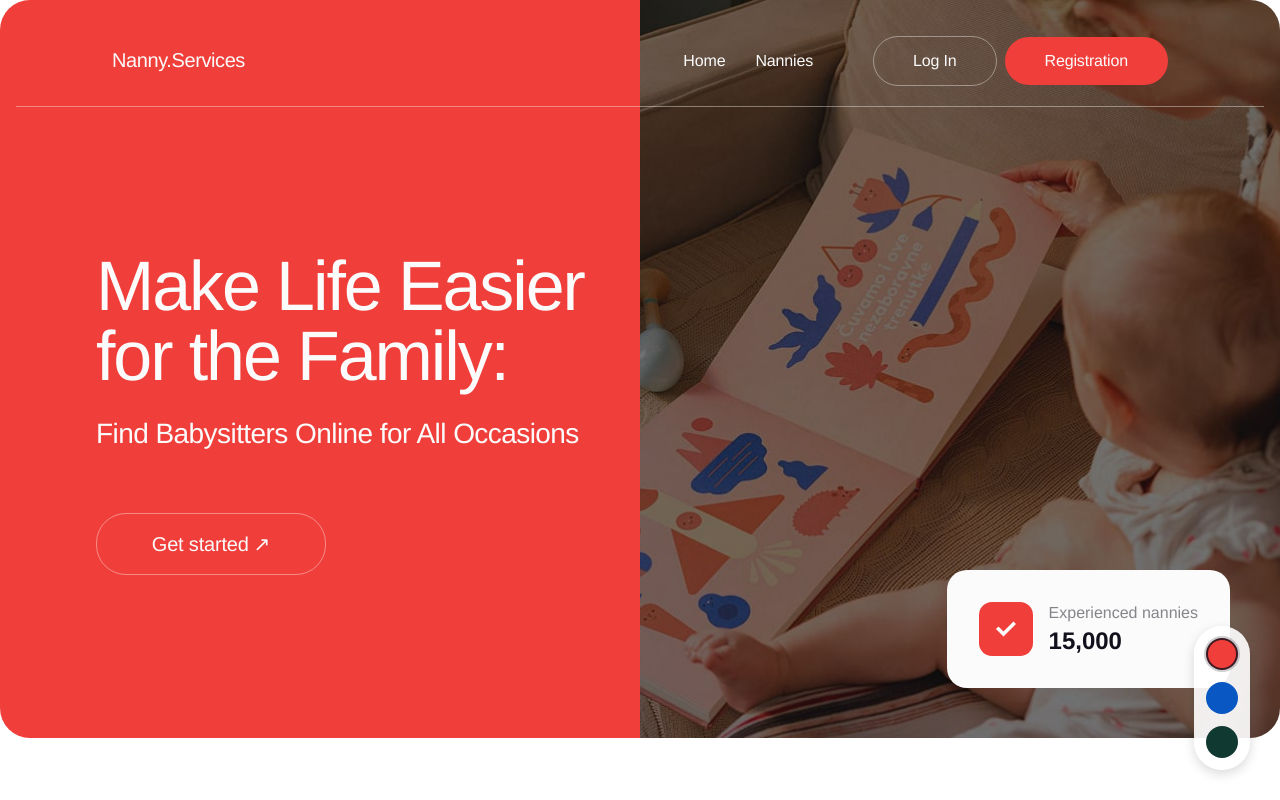
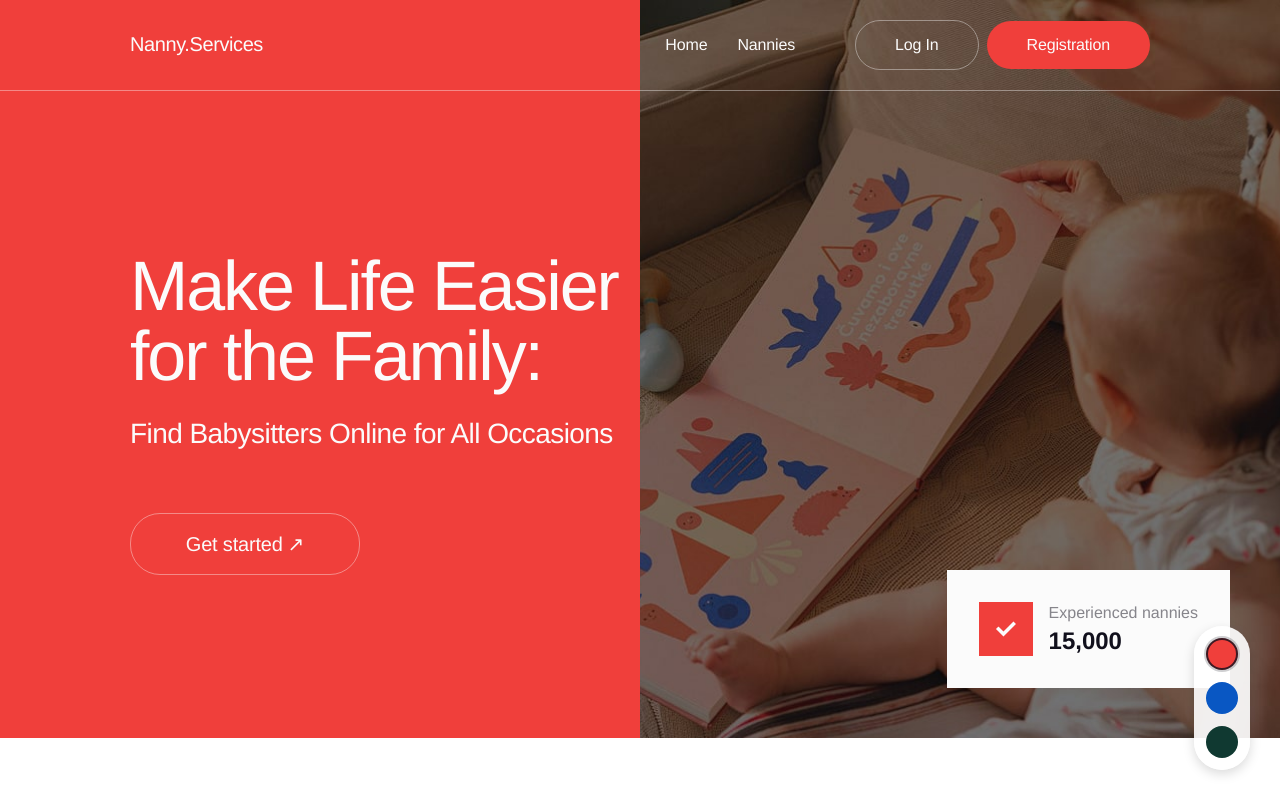
Before and after one commit to AlenaHavaleshko/nanny-service-app, a React (Vite) app: page / in a window 1280 px wide. Built offline with nearby package versions, Linux system fonts and the light colour scheme; no server answers.

Commit message:
fix header, hero button and add pop up to Appointment

```diff
--- a/src/components/Appointment/Appointment.tsx
+++ b/src/components/Appointment/Appointment.tsx
@@ -36,7 +36,7 @@ export const AppointmentSchema = Yup.object().shape({
   meetingTime: Yup.string()
     .matches(
       /^([01]?[0-9]|2[0-3]):[0-5][0-9]$/,
-      "Please enter time in HH:MM format"
+      "Please enter time in HH:MM format",
     )
     .required("Time is required"),
 
@@ -51,7 +51,7 @@ export const AppointmentSchema = Yup.object().shape({
 });
 
 export default function Appointment({ nanny }: AppointmentProps = {}) {
-  const { closeModal } = useModal();
+  const { closeModal, showNotification } = useModal();
 
   const {
     register,
@@ -66,6 +66,7 @@ export default function Appointment({ nanny }: AppointmentProps = {}) {
     console.log(data);
     reset();
     closeModal();
+    showNotification("Your appointment has been successfully sent!");
   };
   return (
     <div className={css.appointment}>
--- a/src/components/Header/Header.module.css
+++ b/src/components/Header/Header.module.css
@@ -3,11 +3,12 @@
   display: flex;
   justify-content: space-between;
   align-items: center;
-  z-index: 2;
-  position: absolute;
-  top: 16px;
-  left: 16px;
-  right: 16px;
+  z-index: 1000;
+  position: fixed;
+  top: 0;
+  left: 0;
+  right: 0;
+  width: 100%;
   background-color: transparent;
   box-sizing: border-box;
   border-bottom: none;
@@ -203,7 +204,7 @@
   }
 
   .header {
-    padding: 20px 96px;
+    padding: 20px 130px;
     border-bottom: 1px solid rgba(251, 251, 251, 0.4);
   }
 
@@ -244,10 +245,7 @@
 
 @media screen and (min-width: 1440px) {
   .header {
-    padding: 20px 66px;
-    top: 32px;
-    left: 32px;
-    right: 32px;
+    padding: 20px 145px;
   }
 
   .logo_text {
--- a/src/components/Hero/Hero.module.css
+++ b/src/components/Hero/Hero.module.css
@@ -1,7 +1,6 @@
 .hero {
   display: flex;
   flex-wrap: wrap;
-  border-radius: 30px;
   overflow: hidden;
   margin: 0 auto;
   min-height: 80vh;
@@ -25,7 +24,7 @@
   background: var(--primary-color);
   padding-top: 251px;
   padding-bottom: 163px;
-  padding-left: 96px;
+  padding-left: 130px;
 }
 
 .hero_left,
@@ -99,7 +98,6 @@
 .badge {
   padding: 32px;
   display: flex;
-  border-radius: 20px;
   background: #fbfbfb;
   display: flex;
   align-items: center;
@@ -110,7 +108,6 @@
 }
 
 .badge_icon {
-  border-radius: 13px;
   width: 54px;
   height: 54px;
   background: var(--primary-color);
--- a/src/components/Notification/Notification.module.css
+++ b/src/components/Notification/Notification.module.css
@@ -18,8 +18,8 @@
 }
 
 .content {
-  background: #fff;
-  border: 1px solid var(--primary-color);
+  background: #22c55e;
+  border: 1px solid #16a34a;
   border-radius: 12px;
   padding: 16px 20px;
   box-shadow: 0 4px 12px rgba(0, 0, 0, 0.15);
@@ -35,7 +35,7 @@
   font-weight: 400;
   font-size: 16px;
   line-height: 125%;
-  color: #11101c;
+  color: #fff;
   flex: 1;
 }
 
@@ -51,12 +51,12 @@
 }
 
 .close_icon {
-  stroke: #11101c;
+  stroke: #fff;
   stroke-width: 2px;
   width: 16px;
   height: 16px;
 }
 
 .close_btn:hover .close_icon {
-  stroke: var(--primary-color);
+  stroke: #dcfce7;
 }
```
